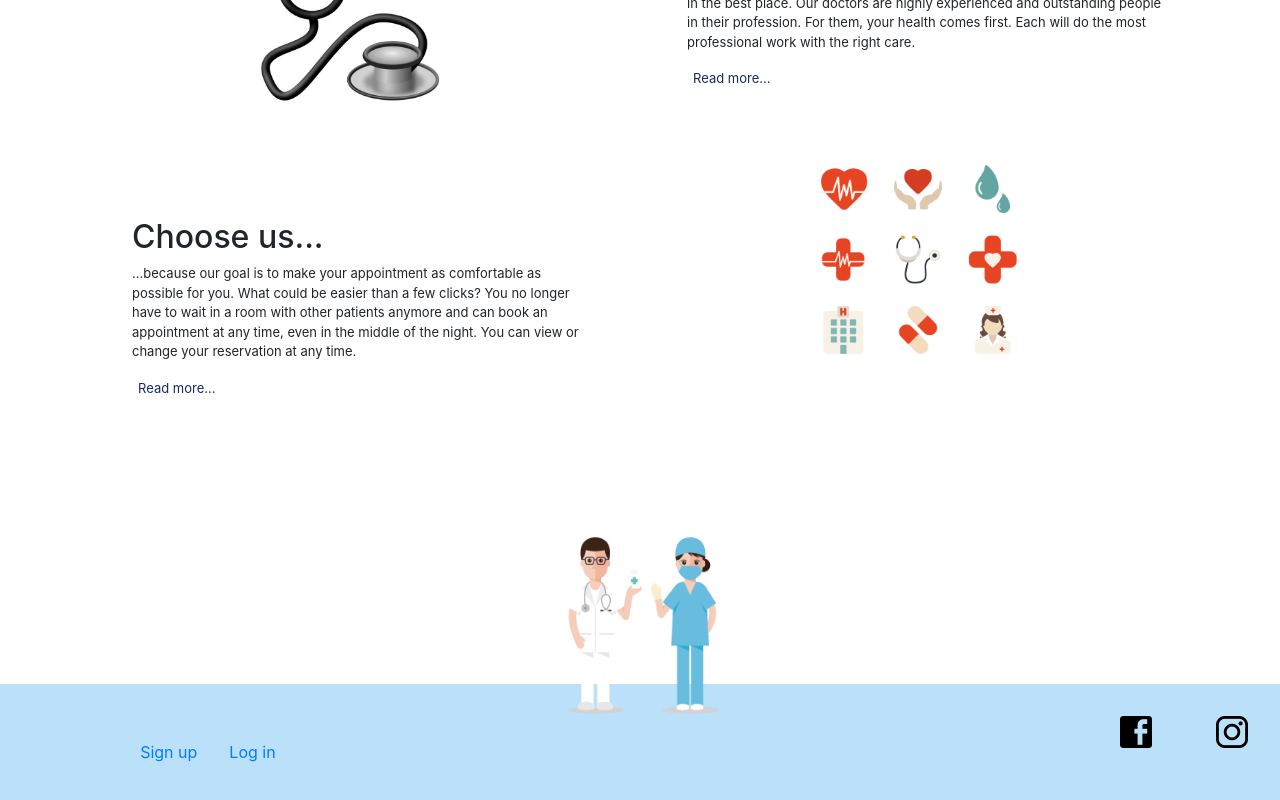
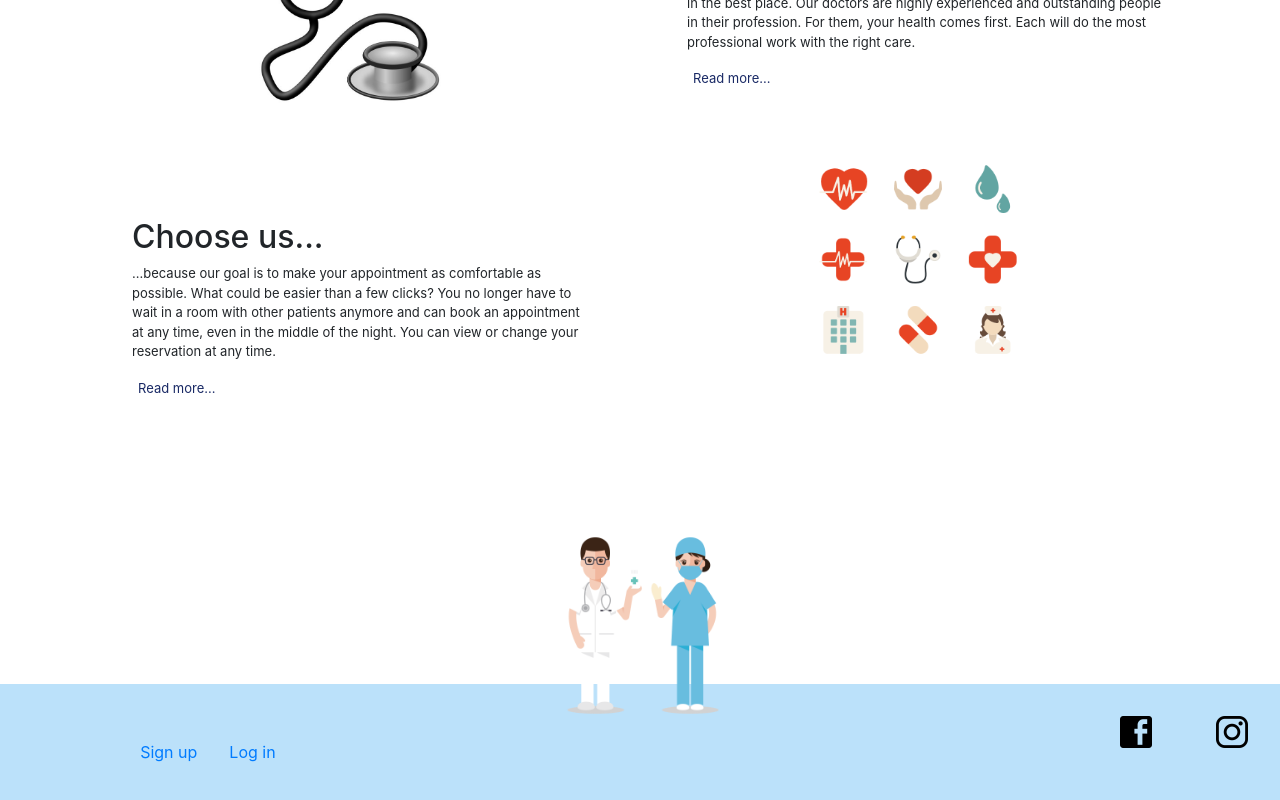
Before and after one commit to laszlobujak/docvisit, a React (Create React App) app in the folder frontend/docvisitui/: page / in a window 1280 px wide. Shown: the part 1798-2598 px from the top of the page. Built offline with nearby package versions, Linux system fonts and the light colour scheme; a web font is replaced by a local one.

Commit message:
marketing text fix

```diff
--- a/frontend/docvisitui/src/pages/homepage/homepage.jsx
+++ b/frontend/docvisitui/src/pages/homepage/homepage.jsx
@@ -74,7 +74,7 @@
                 <div className="text">
                   <h2>Choose us...</h2>
                   <p>
-                  ...because our goal is to make your appointment as comfortable as possible for you.
+                  ...because our goal is to make your appointment as comfortable as possible.
                   What could be easier than a few clicks?
                   You no longer have to wait in a room with other patients anymore
                   and can book an appointment at any time, even in the middle of the night.
```
